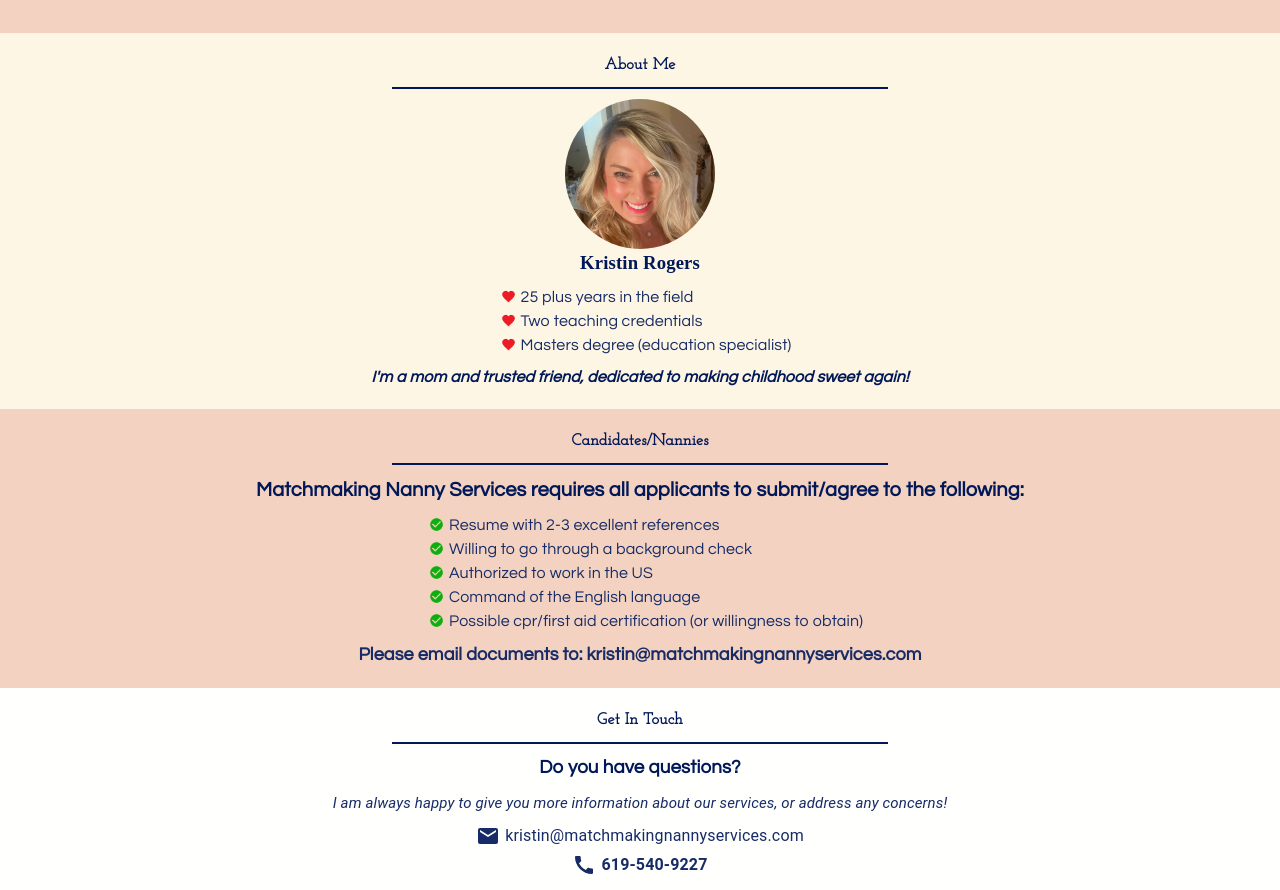
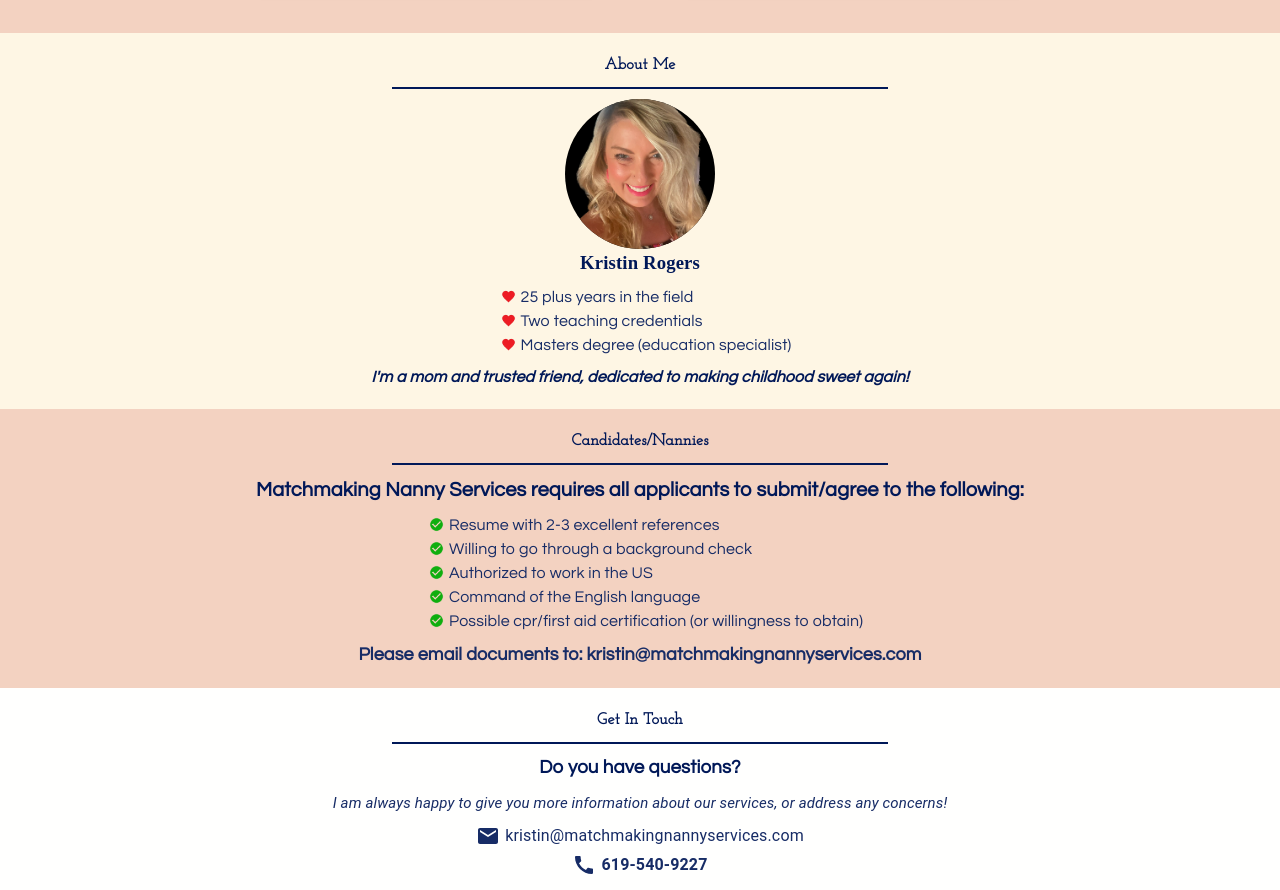
Before and after one commit to bbenoi01/mns, a React (Create React App) app: page / in a window 1280 px wide. Shown: the part 822-1712 px from the top of the page. Built offline with nearby package versions, Linux system fonts and the light colour scheme; a web font is replaced by a local one.

Commit message:
updated text in who section, changed pic in about section

```diff
--- a/src/features/home/components/about/About.jsx
+++ b/src/features/home/components/about/About.jsx
@@ -7,7 +7,7 @@ const About = () => {
 			<h4 className='headline section-header'>About Me</h4>
 			<div className='divider' />
 			<div className='vitals'>
-				<Avatar className='avatar' alt="CEO's Picture" src='kristin.jpg' />
+				<Avatar className='avatar' alt="CEO's Picture" src='kristin.png' />
 				<h3 className='headline name'>Kristin Rogers</h3>
 			</div>
 			<div className='list'>
--- a/src/features/home/components/about/about.scss
+++ b/src/features/home/components/about/about.scss
@@ -23,6 +23,7 @@
 		.avatar {
 			width: 150px;
 			height: 150px;
+			background-color: black;
 		}
 
 		.name {
--- a/src/features/home/components/who/Who.jsx
+++ b/src/features/home/components/who/Who.jsx
@@ -5,8 +5,8 @@ const Who = () => {
 	return (
 		<section id='who'>
 			<h2>
-				Matchmaking Nanny Services offers top-notch candidates to families in
-				the <span style={{ color: '#f582ae' }}>local San Diego area</span>. We
+				Matchmaking Nanny Services offers top-notch candidates to families in{' '}
+				<span style={{ color: '#f582ae' }}>Southern California</span>. We
 				provide a personalized, in home approach, to better assist in the
 				matchmaking process.
 			</h2>
```
Also changed, not shown: public/kristin.jpg (deleted), public/kristin.png (added).
